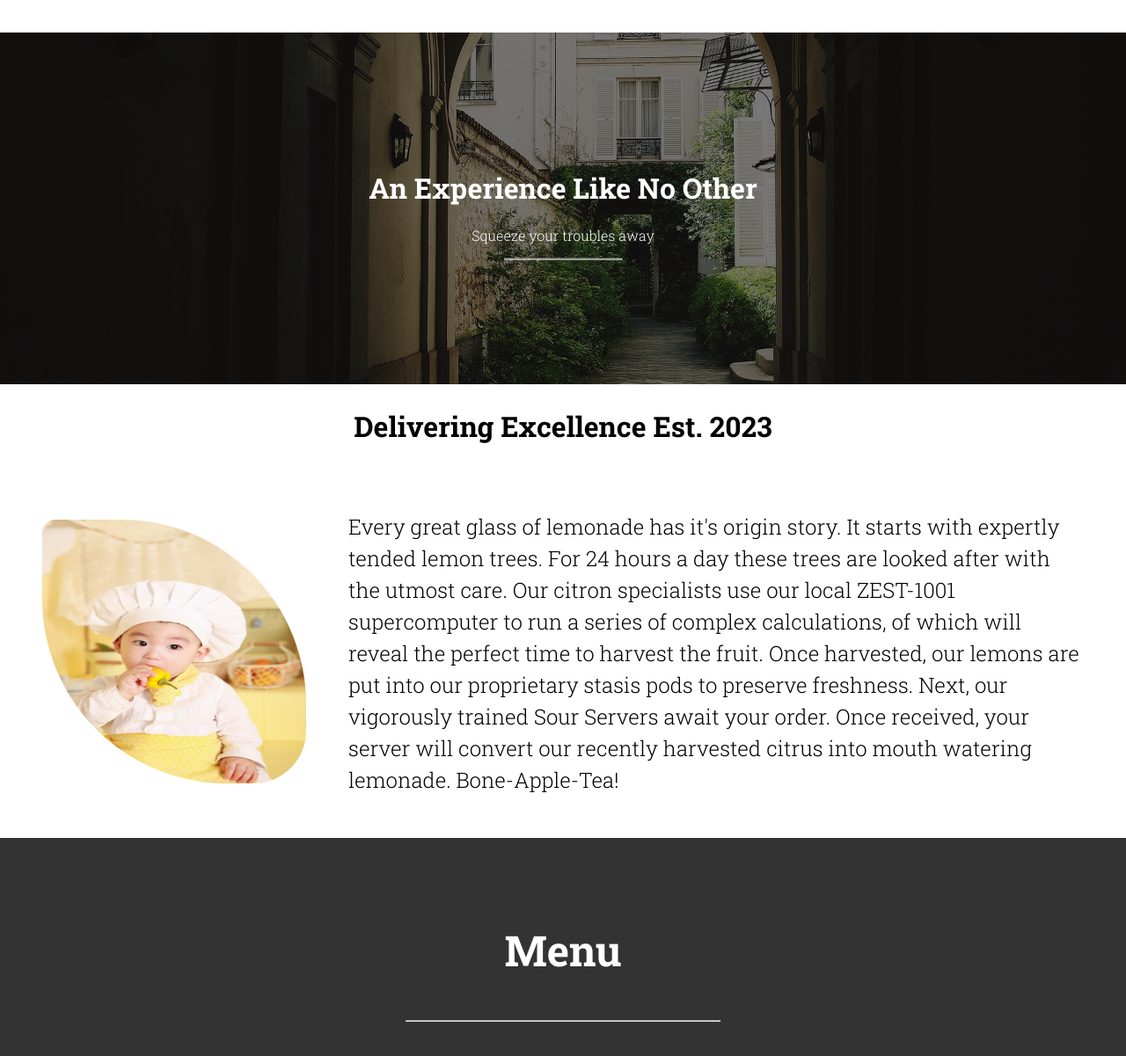
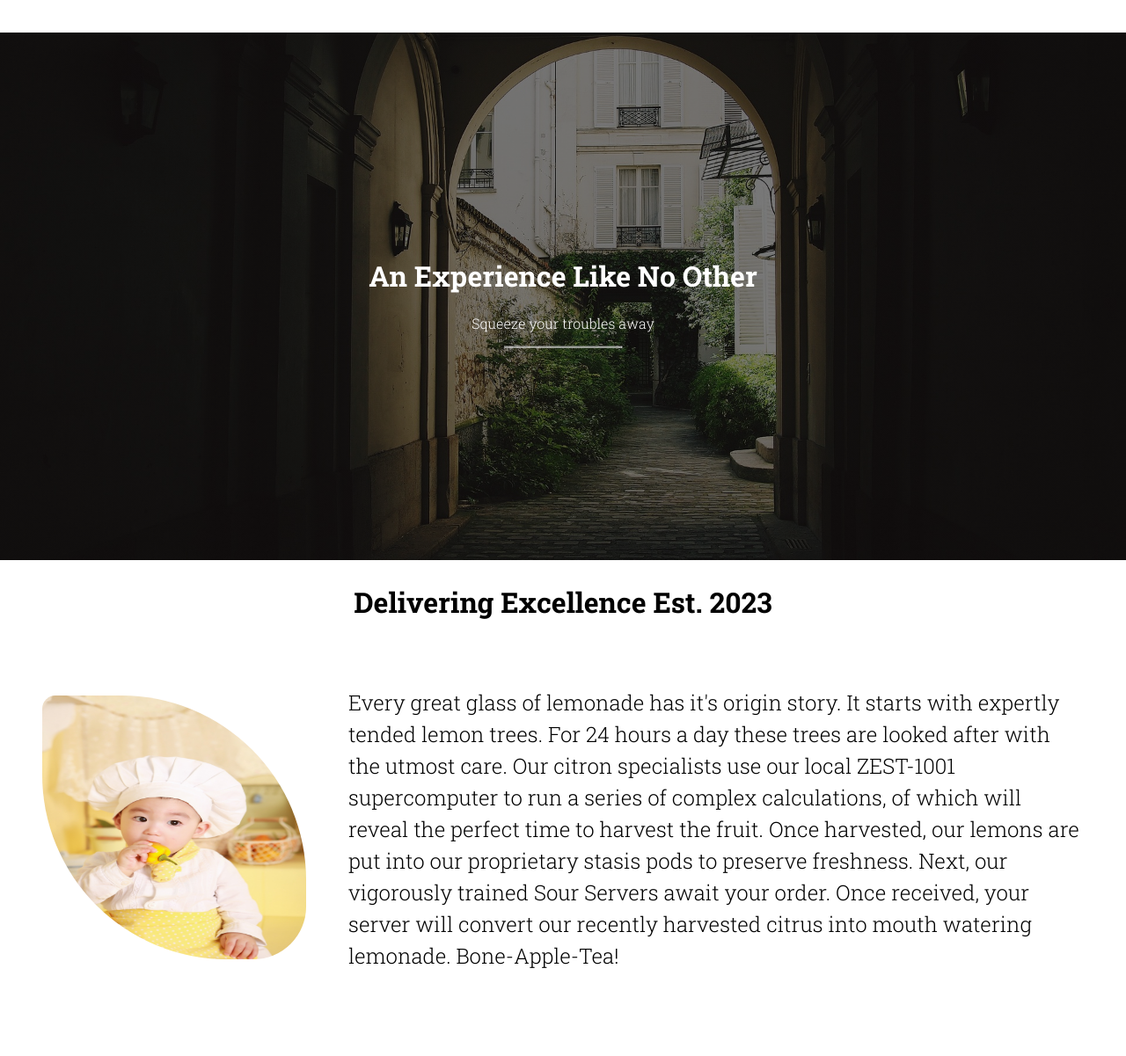
Before and after one commit to ccharlton2/odin-restaurant, a website built with webpack: page dist/index.html in a window 1280 px wide. Shown: the part 98-1299 px from the top of the page at 88% size. Built offline with nearby package versions, Linux system fonts and the light colour scheme.

Commit message:
Adjust content vh

```diff
--- a/src/style.css
+++ b/src/style.css
@@ -79,7 +79,7 @@ a:hover::before {
 }
 
 .hero-content {
-  height: 50vh;
+  height: 75vh;
 }
 
 /* The hero image */
@@ -112,6 +112,7 @@ a:hover::before {
   display: flex;
   flex-direction: column;
   align-items: center;
+  height: 100vh;
 }
 
 .about-title {
@@ -171,6 +172,7 @@ a:hover::before {
   align-items: center;
   gap: 48px;
   padding: 48px;
+  height: 50vh;
 }
 
 .review-title {
@@ -206,6 +208,7 @@ a:hover::before {
   align-items: center;
   gap: 48px;
   padding: 48px;
+  height: 50vh;
 }
 
 .contact-title {
```
